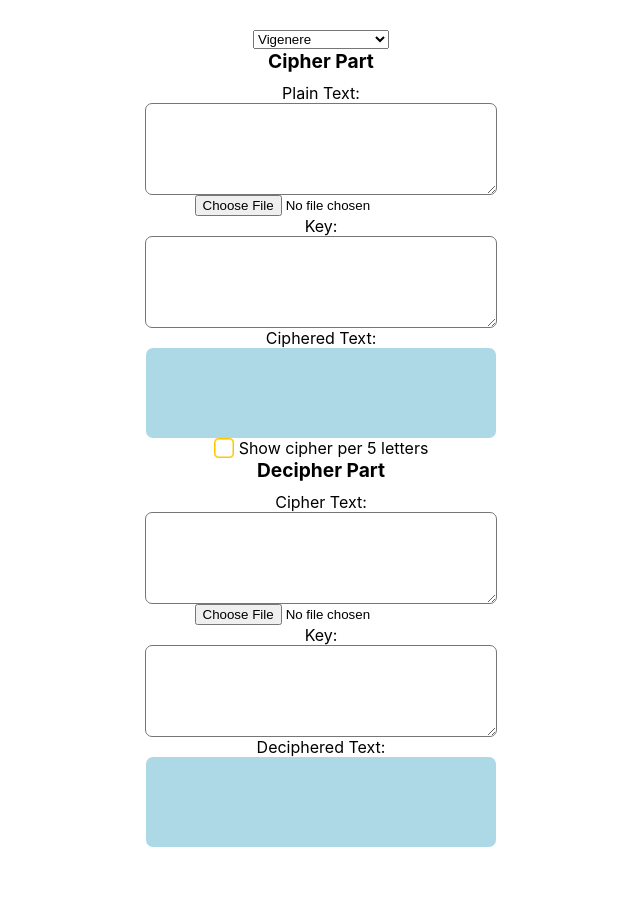
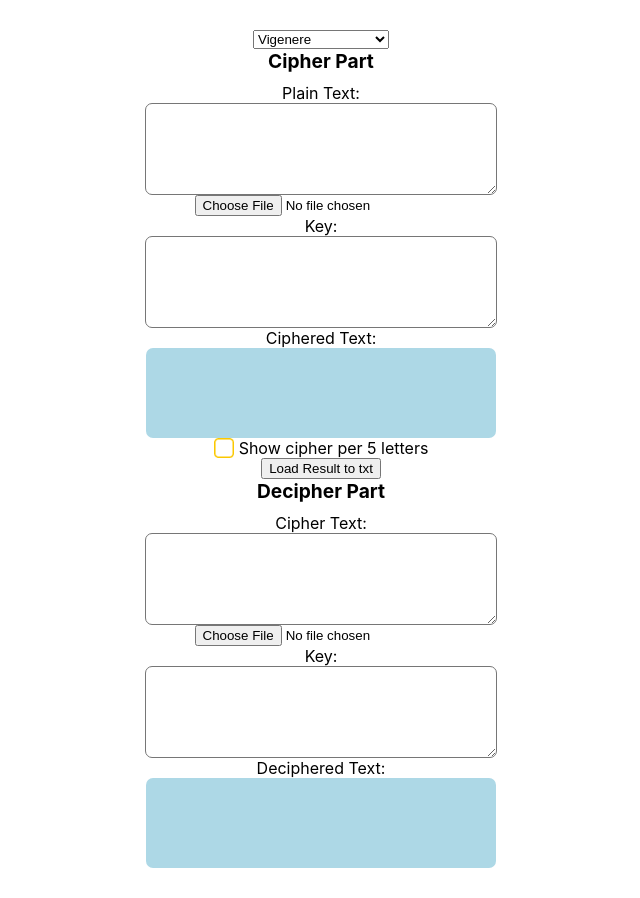
Before and after one commit to NicholasChen11/IF4020-Tugas1-13519029-13519182, a React (Create React App) app in the folder if4020-tugas1-13519029-13519182/: page / in a window 1280 px wide. Shown: the whole page, without its empty margins (319-959 px from the left). Before the commit the page ends 877 px from the top, so only its background shows below. Built offline with nearby package versions, Linux system fonts and the light colour scheme.

Commit message:
feat: add download result feature

```diff
--- a/if4020-tugas1-13519029-13519182/src/App.js
+++ b/if4020-tugas1-13519029-13519182/src/App.js
@@ -28,6 +28,7 @@ const dummyHillKey3 = [
 
 const App = () => {
   const fileInputPlainRef = useRef(null);
+  const cipherResultRef = useRef(null);
   const fileInputCipherRef = useRef(null);
 
   const [cipherMode, setCipherMode] = useState('vigenere');
@@ -146,6 +147,17 @@ const App = () => {
     });
 
     reader.readAsBinaryString(e.target.files[0]);
+  };
+
+  const loadTxt = () => {
+    const messsage = cipherResultRef.current.innerHTML;
+
+    const element = document.createElement("a");
+    const file = new Blob([messsage], {type: 'text/plain'});
+    element.href = URL.createObjectURL(file);
+    element.download = "cipherFile.txt";
+    document.body.appendChild(element); // Required for this to work in FireFox
+    element.click();
   };
 
   return (
@@ -301,7 +313,7 @@ const App = () => {
       <div>
         Ciphered Text:
       </div>
-      <div id='resultTextContainer'>
+      <div id='resultTextContainer' ref={cipherResultRef}>
         {cipherResult()}
       </div>
 
@@ -320,6 +332,12 @@ const App = () => {
             Show cipher per 5 letters
           </div>
         </div>
+      </button>
+
+      <button
+        onClick={() => loadTxt()}
+      >
+        Load Result to txt
       </button>
 
       {/* ========================================================== */}
```
